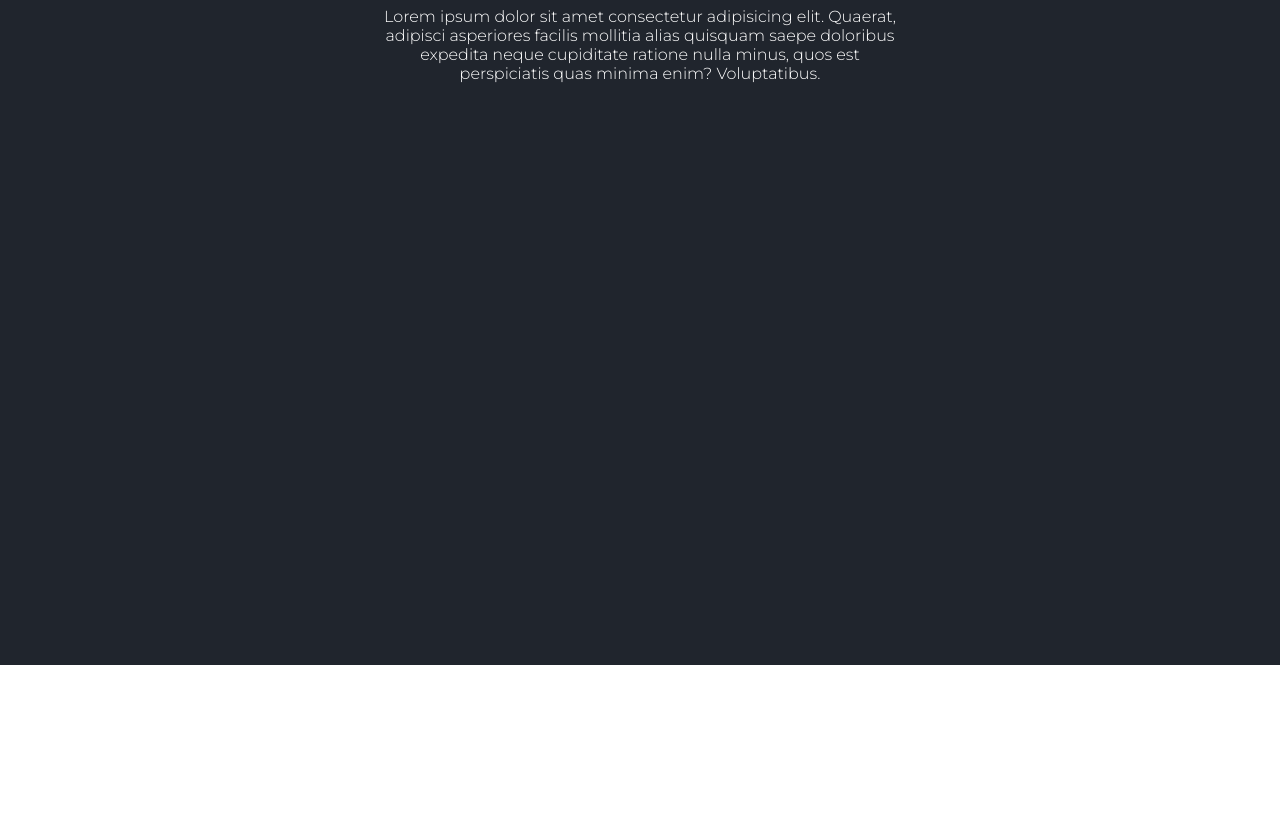
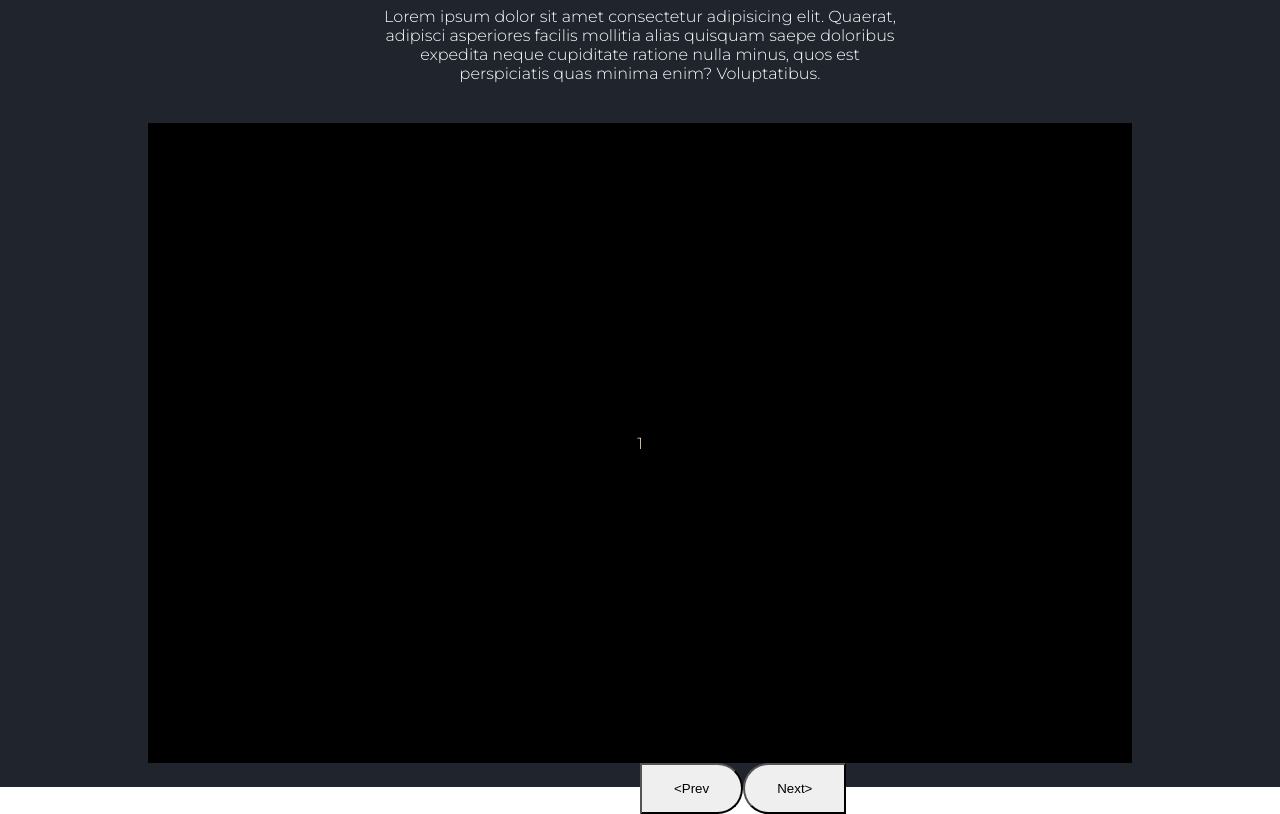
Before and after one commit to partik03/Personal-Portfolio, a Next.js app: page / in a window 1280 px wide. Shown: the part 1680-2494 px from the top of the page. Before the commit the page ends 2345 px from the top, so only its background shows below. Built offline with nearby package versions, Linux system fonts and the light colour scheme.

Commit message:
Started Corousel

```diff
--- /dev/null
+++ b/components/Corousel.js
@@ -0,0 +1,49 @@
+import React, { useState } from 'react'
+import styles from "../styles/Corousel.module.css"
+export const CorouselItem=({children, width})=>{
+return(
+    <div className={styles.corousel_item} style={{width:width}}>
+        {children}
+    </div>
+)
+}
+const Corousel = ({children}) => {
+    const [active, setActive] = useState(0)
+    function updateIndex(newIndex) {
+            if(newIndex < 0){
+                newIndex = 0;
+        }
+        else if(newIndex >= React.Children.count(children)){
+            newIndex = React.Children.count(children) -1;
+        }
+        setActive(newIndex);
+    }
+  return (
+    <div className={styles.corousel}>
+<div className={styles.inner} style={
+    {
+        transform:`translateX(-${active * 100}%)`
+    }
+}>
+    {
+        React.Children.map(children ,(child,index)=>{
+            return React.cloneElement(child,{width:"100%"});
+        })
+    }
+</div>
+<div className={styles.indicators}>
+    <button className={styles.left}
+    onClick={()=>{updateIndex(active-1)}}
+    >
+        &lt;Prev
+    </button>
+    <button className={styles.right}
+    onClick={()=>{updateIndex(active+1)}}>
+    Next&gt;
+    </button>
+</div>
+    </div>
+  )
+}
+
+export default Corousel
--- a/pages/index.js
+++ b/pages/index.js
@@ -7,6 +7,7 @@ import Card from '../components/Card';
 import { CgWebsite } from "react-icons/cg";
 import { FaEthereum } from "react-icons/fa";
 import { HiOutlineMail } from "react-icons/hi";
+import Corousel, { CorouselItem } from '../components/Corousel';
 export default function Home() {
   const router = useRouter();
   const path = router.pathname;
@@ -87,7 +88,11 @@ Right Section
 }}>Projects</span></h2>
 <br />
 <span>Lorem ipsum dolor sit amet consectetur adipisicing elit. Quaerat, adipisci asperiores facilis mollitia alias quisquam saepe doloribus expedita neque cupiditate ratione nulla minus, quos est perspiciatis quas minima enim? Voluptatibus.</span>
-
+<Corousel>
+  <CorouselItem>1</CorouselItem>
+  <CorouselItem>2</CorouselItem>
+  <CorouselItem>3</CorouselItem>
+</Corousel>
 </section>
       </main>
     </div>
--- /dev/null
+++ b/styles/Corousel.module.css
@@ -0,0 +1,41 @@
+.corousel{
+    overflow: hidden;
+    width: 80%;
+    margin-top: 5vh;
+}
+.inner{
+    white-space: nowrap;
+    transition: transform 0.3s;
+}
+.corousel_item{
+    display: inline-flex;
+    align-items: center;
+    justify-content: center;
+    height: 80vh;
+    background: #000;
+    /* width: 100%; */
+    color: wheat;
+}
+.indicators{
+    position: absolute;
+    left: 50%;
+    /* top: 50%; */
+}
+.indicators>button{
+    padding: 1rem 2rem;
+}
+.left{
+    border-top-right-radius: 2rem;
+    border-bottom-right-radius: 2rem;
+
+}
+.right{
+    border-top-left-radius: 2rem;
+    border-bottom-left-radius: 2rem;
+    /* border-top: ; */
+    /* border: 2px; */
+}
+.right ::before{
+    transform: skew(45deg);
+    top: 0%;
+}
--- a/styles/Home.module.css
+++ b/styles/Home.module.css
@@ -234,7 +234,7 @@
   flex-direction: column;
   align-items: center;
   text-align: center;
-  height: 100vh;
+  /* height: 100vh; */
   padding: 3vh 2vw;
   color: white;
   font-family: 'Montserrat', sans-serif;
```
